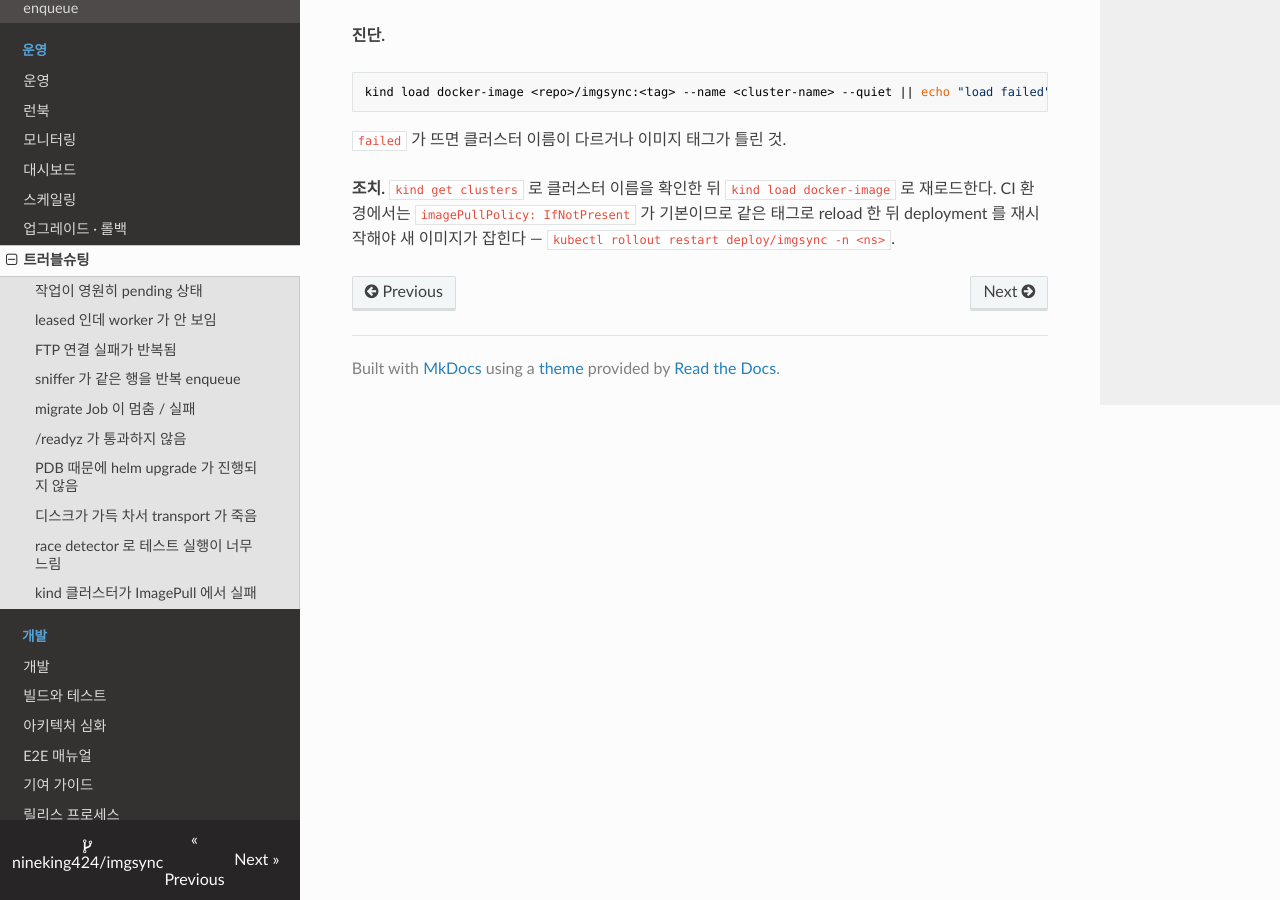
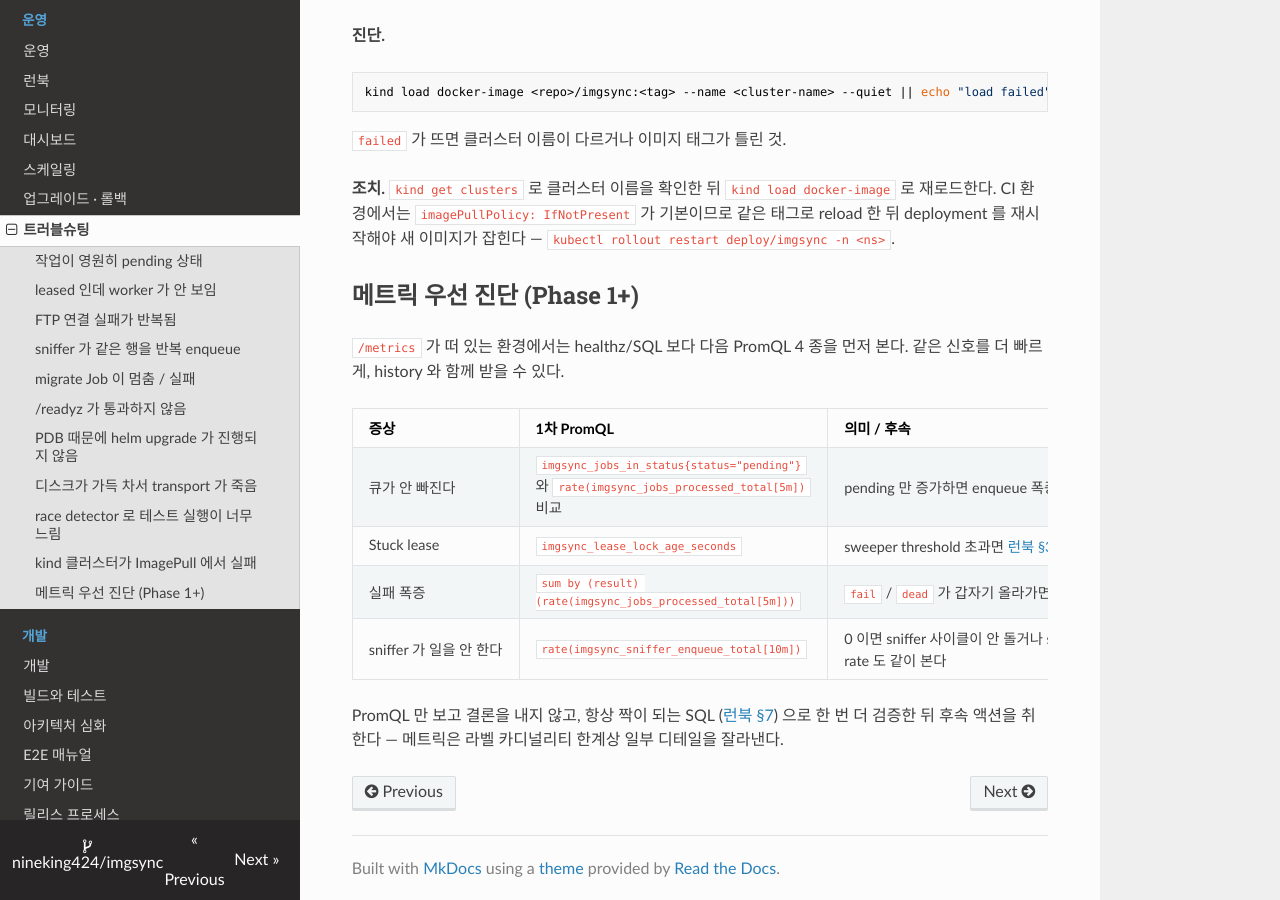
Before and after one commit to nineking424/imgsync, an MkDocs documentation site: the page built from docs/operating/troubleshooting.md, in a window 1280 px wide and 900 px high, scrolled down 4004 px. Built offline with MkDocs 1.6.1, drawn with Linux system fonts in a browser that asks for light colours; nearby versions of some CDN libraries.

Commit message:
docs(troubleshooting): add metrics-first diagnostic table
Co-Authored-By: Claude Opus 4.7 <noreply@anthropic.com>

```diff
--- a/docs/operating/troubleshooting.md
+++ b/docs/operating/troubleshooting.md
@@ -153,3 +153,16 @@ kind load docker-image <repo>/imgsync:<tag> --name <cluster-name> --quiet || ech
 `failed` 가 뜨면 클러스터 이름이 다르거나 이미지 태그가 틀린 것.
 
 **조치.** `kind get clusters` 로 클러스터 이름을 확인한 뒤 `kind load docker-image` 로 재로드한다. CI 환경에서는 `imagePullPolicy: IfNotPresent` 가 기본이므로 같은 태그로 reload 한 뒤 deployment 를 재시작해야 새 이미지가 잡힌다 — `kubectl rollout restart deploy/imgsync -n <ns>`.
+
+## 메트릭 우선 진단 (Phase 1+)
+
+`/metrics` 가 떠 있는 환경에서는 healthz/SQL 보다 다음 PromQL 4 종을 먼저 본다. 같은 신호를 더 빠르게, history 와 함께 받을 수 있다.
+
+| 증상 | 1차 PromQL | 의미 / 후속 |
+|---|---|---|
+| 큐가 안 빠진다 | `imgsync_jobs_in_status{status="pending"}` 와 `rate(imgsync_jobs_processed_total[5m])` 비교 | pending 만 증가하면 enqueue 폭증, processed rate 가 0 이면 워커 스톱 |
+| Stuck lease | `imgsync_lease_lock_age_seconds` | sweeper threshold 초과면 [런북 §3](runbook.md#3-stuck) 으로 점프 |
+| 실패 폭증 | `sum by (result) (rate(imgsync_jobs_processed_total[5m]))` | `fail` / `dead` 가 갑자기 올라가면 `transfer_events` SQL 로 detail 조사 |
+| sniffer 가 일을 안 한다 | `rate(imgsync_sniffer_enqueue_total[10m])` | 0 이면 sniffer 사이클이 안 돌거나 source 가 비어 있음 — `imgsync_sniffer_run_errors_total` rate 도 같이 본다 |
+
+PromQL 만 보고 결론을 내지 않고, 항상 짝이 되는 SQL ([런북 §7](runbook.md#7-sql)) 으로 한 번 더 검증한 뒤 후속 액션을 취한다 — 메트릭은 라벨 카디널리티 한계상 일부 디테일을 잘라낸다.
```
